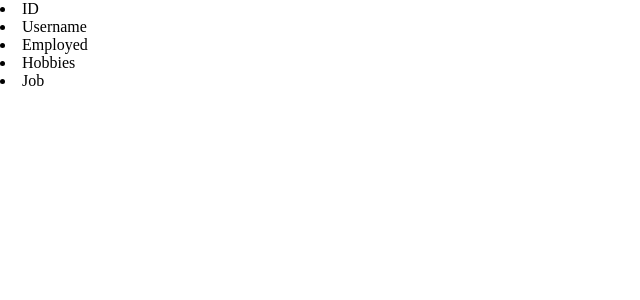
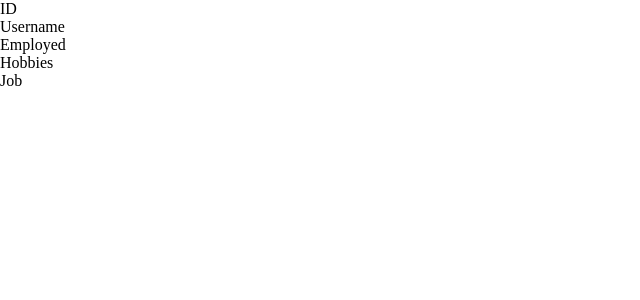
Before and after one commit to WiaanB/basic_crud, a React (Create React App) app: page / in a window 1280 px wide. Shown: the top 300 px of the page, without its empty margins (0-640 px from the left). Built offline with nearby package versions, Linux system fonts and the light colour scheme.

Commit message:
added base styling

```diff
--- a/src/App.css
+++ b/src/App.css
@@ -7,3 +7,7 @@
 .grid-container {
   display: grid;
 }
+
+.grid-column-header {
+  list-style: none;
+}
--- a/src/components/Grid.tsx
+++ b/src/components/Grid.tsx
@@ -37,7 +37,7 @@ function Grid(props: {Users: User[]}) {
             <div className="grid-container">
                 <div className="grid-columns" style={{ gridTemplateColumns: `repeat(${columns.filter((e:any) => e.hidden === false).length})` }}>
                     {columns.length && columns.map((col:any) => {
-                        return <li>{col.col_title}</li>
+                        return <li className="grid-column-header">{col.col_title}</li>
                     })}
                 </div>
             </div>
```
